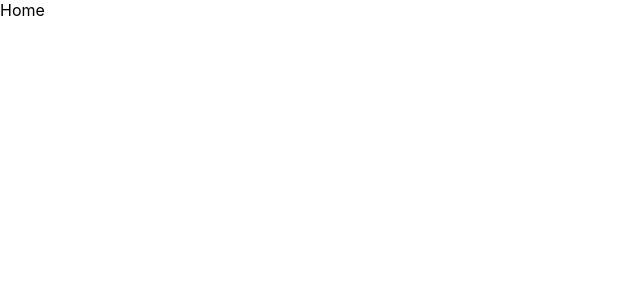
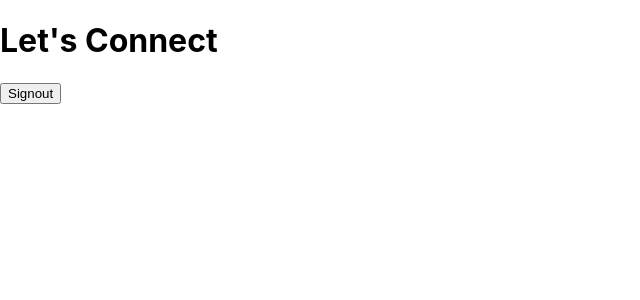
Before and after one commit to Aryann15/geekr, a React (Create React App) app: page / in a window 1280 px wide. Shown: the top 300 px of the page, without its empty margins (0-640 px from the left). Built offline with nearby package versions, Linux system fonts and the light colour scheme; the HTML template or start-up script is replaced by a standard one.

Commit message:
authtoken logic if it exists then signout otherwise create account

```diff
--- a/src/pages/Home.jsx
+++ b/src/pages/Home.jsx
@@ -1,8 +1,15 @@
-import React from 'react'
 
 const Home = () => {
+    const authToken= true;
   return (
-    <div>Home</div>
+    <div className="home">
+        <h1>Let's Connect</h1>
+        <button>
+            {authToken ? "Signout": "Create Account"}
+        </button>
+    </div>
+
+
   )
 }
 
```
